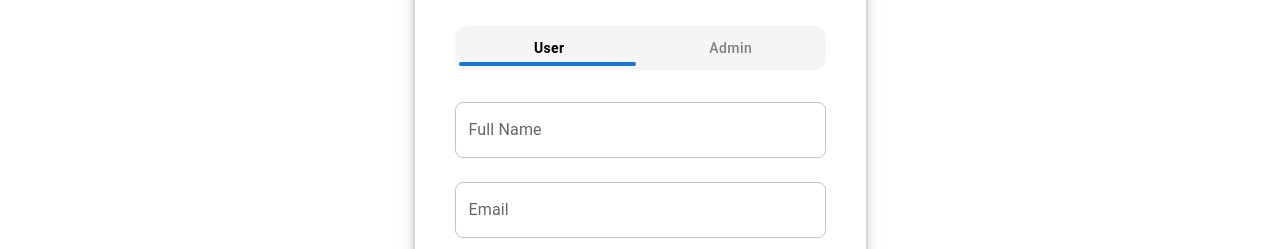
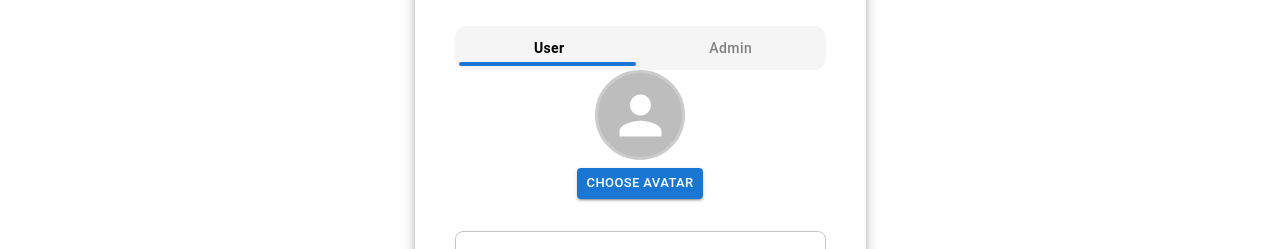
Before and after one commit to Mohd-Inzamam/CivicPulse, a React (Create React App) app in the folder client/: page /signup in a window 1280 px wide. Shown: the part 217-466 px from the top of the page. Built offline with nearby package versions, Linux system fonts and the light colour scheme; no server answers.

Commit message:
Added avatar functionality to the SignUp component

```diff
--- a/client/src/modules/auth/pages/Signup.jsx
+++ b/client/src/modules/auth/pages/Signup.jsx
@@ -1,7 +1,7 @@
 import { useState } from "react";
 import { useNavigate } from "react-router-dom";
 import { Container, Row, Col } from "react-bootstrap";
-import { Typography, Alert, Divider, Button } from "@mui/material";
+import { Typography, Alert, Divider, Button, Avatar } from "@mui/material";
 import { motion, AnimatePresence } from "framer-motion";
 import CheckCircleIcon from "@mui/icons-material/CheckCircle";
 
@@ -57,6 +57,8 @@ export default function Signup() {
     city: "",
     ward: "",
   });
+  const [avatar, setAvatar] = useState(null);
+  const [avatarPreview, setAvatarPreview] = useState(null);
   const [fieldErrors, setFieldErrors] = useState({});
   const [error, setError] = useState("");
   const [success, setSuccess] = useState("");
@@ -64,6 +66,14 @@ export default function Signup() {
 
   const handleChange = (e) => {
     setForm({ ...form, [e.target.name]: e.target.value });
+  };
+
+  const handleAvatarChange = (e) => {
+    const file = e.target.files[0];
+    if (file) {
+      setAvatar(file);
+      setAvatarPreview(URL.createObjectURL(file));
+    }
   };
 
   const validateField = (name, value) => {
@@ -167,12 +177,24 @@ export default function Signup() {
               ssn: form.ssn,
             };
 
+      const formDataToSend = new FormData();
+      Object.keys(payload).forEach((key) => {
+        formDataToSend.append(key, payload[key]);
+      });
+      if (avatar) formDataToSend.append("avatar", avatar);
+
       const res = await fetch(endpoint, {
         method: "POST",
-        headers: { "Content-Type": "application/json" },
+        body: formDataToSend,
         credentials: "include",
-        body: JSON.stringify(payload),
       });
+
+      // const res = await fetch(endpoint, {
+      //   method: "POST",
+      //   headers: { "Content-Type": "application/json" },
+      //   credentials: "include",
+      //   body: JSON.stringify(payload),
+      // });
 
       if (!res.ok) {
         const data = await res.json().catch(() => ({}));
@@ -202,6 +224,31 @@ export default function Signup() {
             {/* Role toggle */}
             <div className="mb-3">
               <RoleToggle value={role} onChange={setRole} />
+
+              <motion.div
+                initial={{ opacity: 0, y: -10 }}
+                animate={{ opacity: 1, y: 0 }}
+                transition={{ duration: 0.3 }}
+                className="mb-3 d-flex flex-column align-items-center">
+                <Avatar
+                  src={avatarPreview}
+                  sx={{
+                    width: 90,
+                    height: 90,
+                    border: "3px solid #ccc",
+                    mb: 1,
+                  }}
+                />
+                <Button variant="contained" component="label" size="small">
+                  Choose Avatar
+                  <input
+                    type="file"
+                    hidden
+                    accept="image/*"
+                    onChange={handleAvatarChange}
+                  />
+                </Button>
+              </motion.div>
             </div>
 
             <AnimatePresence>
```
Also changed, not shown: 1 other file (tests, documents, lock files or other folders).
